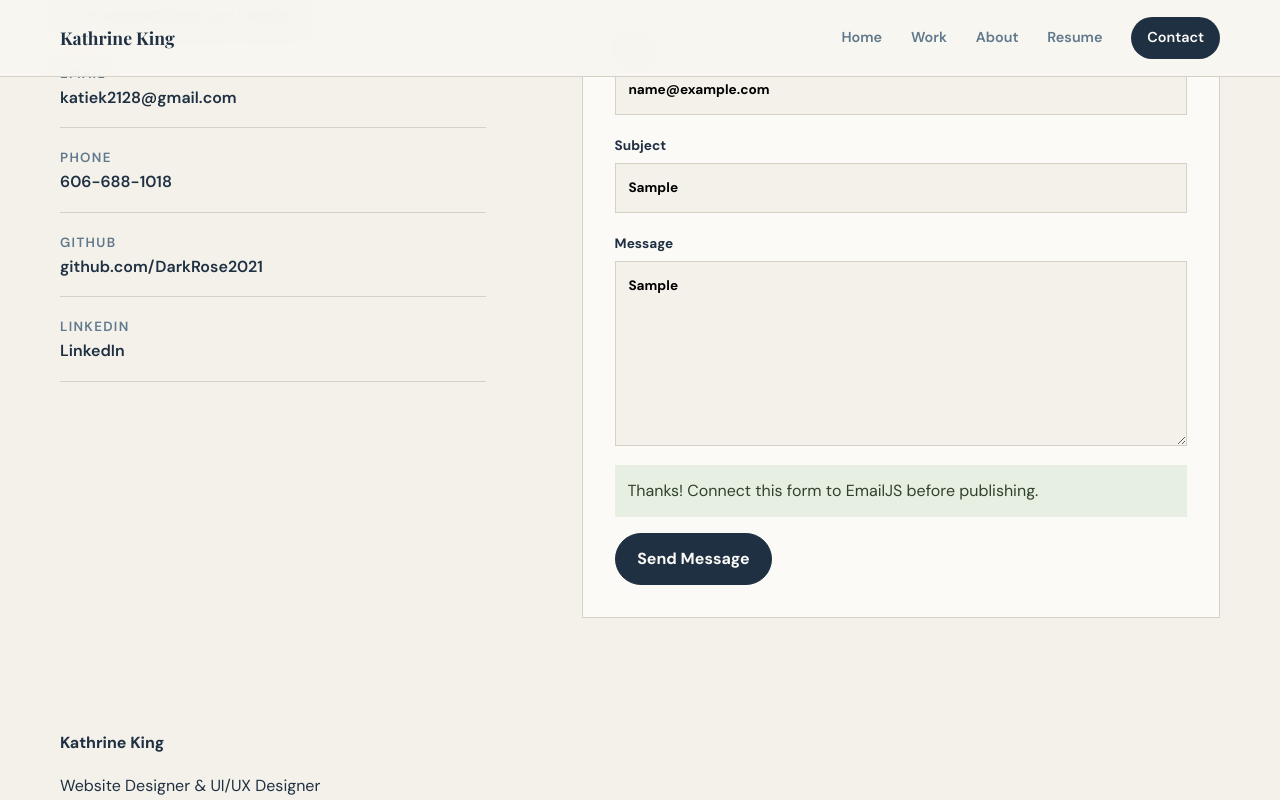
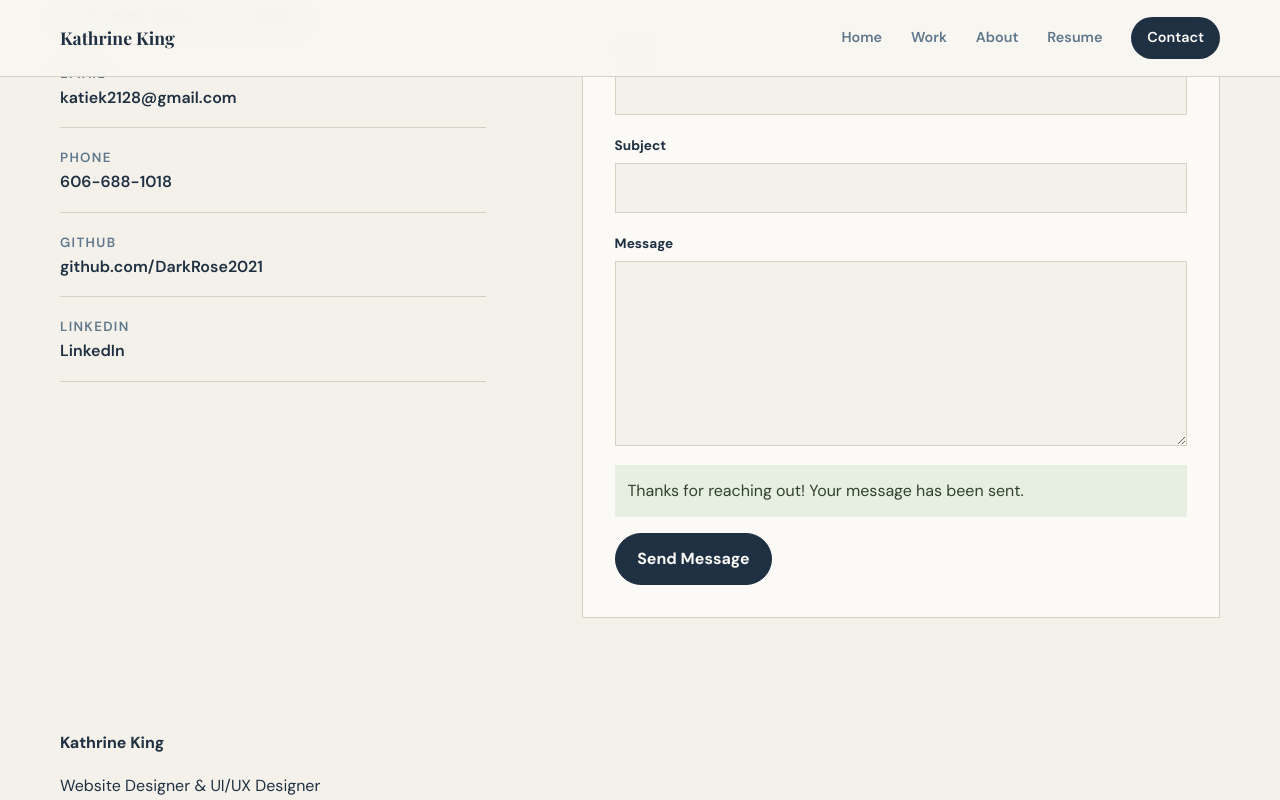
Before and after one commit to DarkRose2021/Portfolio-Website, a React (Create React App) app: page /contact in a window 1280 px wide. Both pictures are taken after typing "Sample", "name@example.com", "Sample", "Sample" into the empty fields and a click on the button "Send Message". Shown: the part 537-1337 px from the top of the page. Built offline with nearby package versions, Linux system fonts and the light colour scheme; no server answers.

Commit message:
updated the contact form

```diff
--- a/package.json
+++ b/package.json
@@ -3,6 +3,7 @@
 	"version": "0.1.0",
 	"private": true,
 	"dependencies": {
+		"@emailjs/browser": "^4.4.1",
 		"react": "^19.1.0",
 		"react-dom": "^19.1.0",
 		"react-router-dom": "^7.8.2",
--- a/src/pages/Contact.js
+++ b/src/pages/Contact.js
@@ -1,6 +1,38 @@
 import { useState } from "react";
+import emailjs from "@emailjs/browser";
+
 export default function Contact() {
 	const [sent, setSent] = useState(false);
+	const [sending, setSending] = useState(false);
+	const [error, setError] = useState("");
+
+	const handleSubmit = async (e) => {
+		e.preventDefault();
+
+		setSending(true);
+		setSent(false);
+		setError("");
+
+		try {
+			await emailjs.sendForm(
+				import.meta.env.VITE_EMAILJS_SERVICE_ID,
+				import.meta.env.VITE_EMAILJS_TEMPLATE_ID,
+				e.target,
+				import.meta.env.VITE_EMAILJS_PUBLIC_KEY
+			);
+
+			setSent(true);
+			e.target.reset();
+		} catch (err) {
+			console.error("EmailJS error:", err);
+			setError(
+				"Sorry, your message couldn't be sent. Please try again or contact me directly by email."
+			);
+		} finally {
+			setSending(false);
+		}
+	};
+
 	return (
 		<section className="section page">
 			<div className="container">
@@ -12,6 +44,7 @@ export default function Contact() {
 						you.
 					</p>
 				</div>
+
 				<div className="contact">
 					<div>
 						<h2>Get in touch</h2>
@@ -19,57 +52,70 @@ export default function Contact() {
 							The easiest way to reach me is by email. You can also find me
 							through GitHub and LinkedIn.
 						</p>
+
 						<div className="contact-links">
 							<a href="mailto:katiek2128@gmail.com">
-								<small>Email</small>katiek2128@gmail.com
+								<small>Email</small>
+								katiek2128@gmail.com
 							</a>
+
 							<a href="tel:+16066881018">
-								<small>Phone</small>606-688-1018
+								<small>Phone</small>
+								606-688-1018
 							</a>
+
 							<a
 								href="https://github.com/DarkRose2021"
 								target="_blank"
 								rel="noreferrer"
 							>
-								<small>GitHub</small>github.com/DarkRose2021
+								<small>GitHub</small>
+								github.com/DarkRose2021
 							</a>
+
 							<a
 								href="https://www.linkedin.com/in/kathrine-katie-king/"
 								target="_blank"
 								rel="noreferrer"
 							>
-								<small>LinkedIn</small>LinkedIn
+								<small>LinkedIn</small>
+								LinkedIn
 							</a>
 						</div>
 					</div>
-					<form
-						onSubmit={(e) => {
-							e.preventDefault();
-							setSent(true);
-						}}
-					>
+
+					<form onSubmit={handleSubmit}>
 						<label>
 							Name
-							<input required name="name" />
+							<input required name="name" type="text" />
 						</label>
+
 						<label>
 							Email
-							<input required type="email" name="email" />
+							<input required name="email" type="email" />
 						</label>
+
 						<label>
 							Subject
-							<input required name="subject" />
+							<input required name="subject" type="text" />
 						</label>
+
 						<label>
 							Message
 							<textarea required name="message" rows="7" />
 						</label>
+
 						{sent && (
 							<p className="success">
-								Thanks! Connect this form to EmailJS before publishing.
+								Thanks for reaching out! Your message has been sent.
 							</p>
 						)}
-						<button className="button">Send Message</button>
+
+						{error && <p className="error">{error}</p>}
+
+						<button type="submit" className="button" disabled={sending}>
+							{sending ? "Sending..." : "Send Message"}
+						</button>
 					</form>
 				</div>
 			</div>
```
Also changed, not shown: 2 other files (tests, documents, lock files or other folders).
